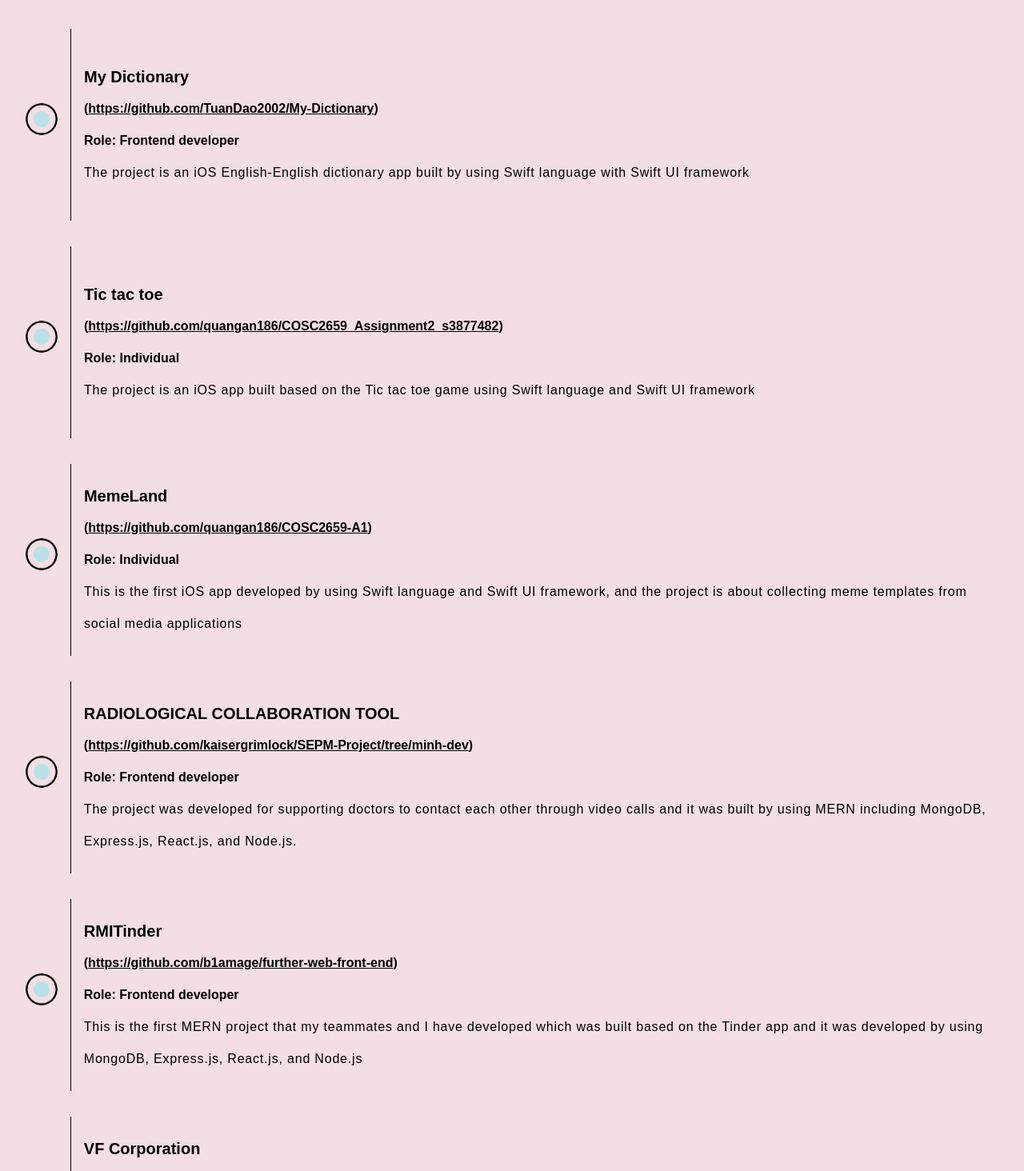
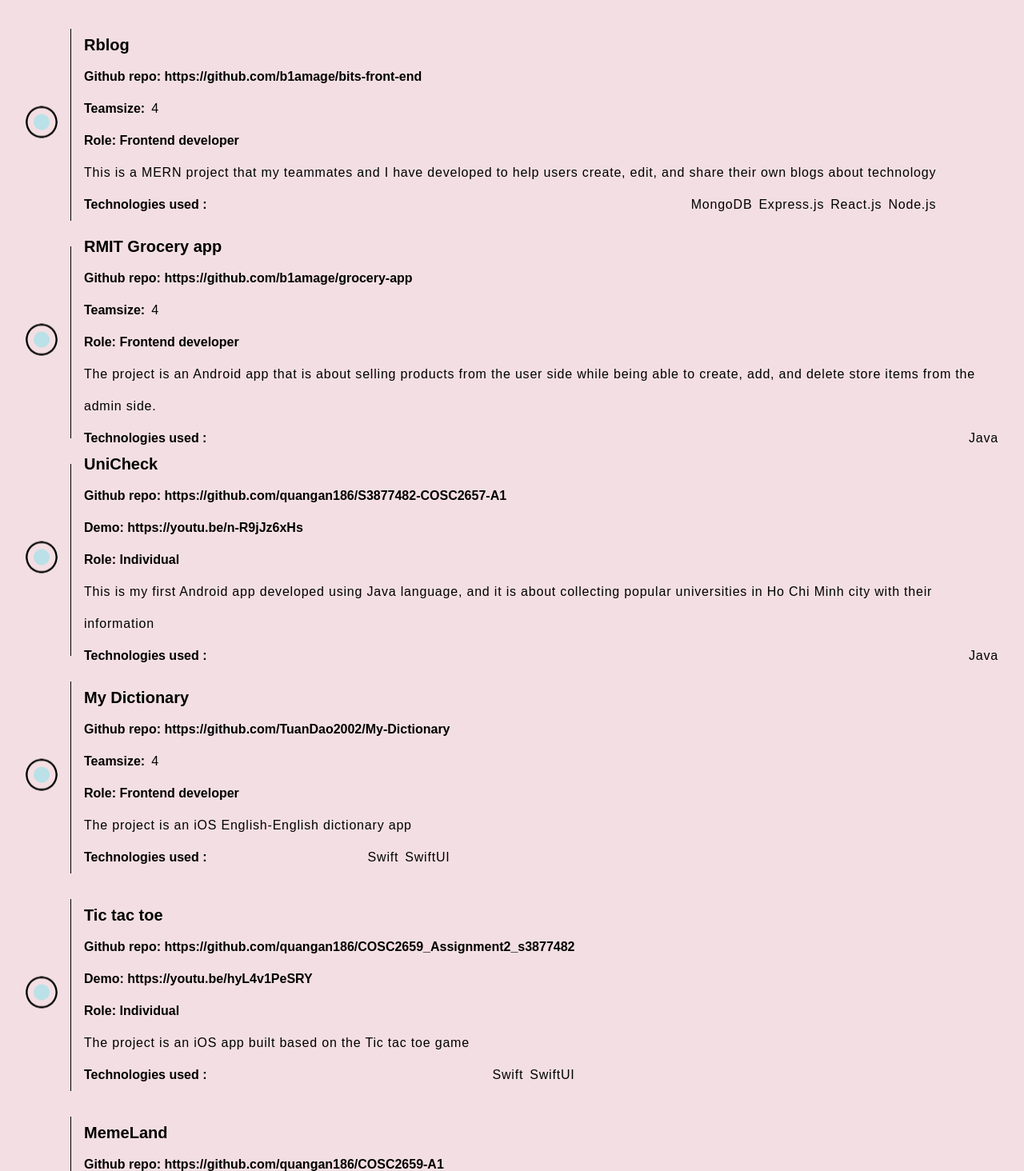
Before and after one commit to quangan186/portfolio, a React (Create React App) app: page / in a window 1280 px wide. Shown: the part 1486-2950 px from the top of the page at 80% size. Built offline with nearby package versions, Linux system fonts and the light colour scheme; the HTML template or start-up script is replaced by a standard one.

Commit message:
add project

```diff
--- a/public/index.html
+++ b/public/index.html
@@ -24,7 +24,7 @@
       work correctly both with client-side routing and a non-root public URL.
       Learn how to configure a non-root public URL by running `npm run build`.
     -->
-    <title>React App</title>
+    <title>My Portfolio</title>
   </head>
   <body>
     <noscript>You need to enable JavaScript to run this app.</noscript>
--- a/src/components/profile/Avatar.tsx
+++ b/src/components/profile/Avatar.tsx
@@ -9,7 +9,7 @@ const Avatar:React.FC = () => {
     <div className='w-1/2 flex flex-col justify-center items-center'>
       <Image children={ava} />
       <Title className='py-4 !text-[20px] text-center'>An Bui</Title>
-      <Text className='!text-[16px] text-center !font-semibold'>Web developer</Text>
+      <Text className='!text-[16px] text-center !font-semibold'>Web and Mobile developer</Text>
     </div>
   )
 }
--- a/src/components/projects/ProjectCard.tsx
+++ b/src/components/projects/ProjectCard.tsx
@@ -10,28 +10,57 @@ const ProjectCard: React.FC<ProjectCardModel> = ({
   role,
   githubLink,
   description,
-  className
+  className,
+  demo,
+  techStacks,
+  teamSize,
 }) => {
   return (
-    <div className={`flex gap-4 my-8 h-[30vh] items-center relative ${className}`}>
-      <Image children={achievement} className="max-w-[40px] max-h-[40px]" imgClassName="animate-bounce" />
+    <div
+      className={`flex gap-4 my-8 h-[30vh] items-center relative ${className}`}
+    >
+      <Image
+        children={achievement}
+        className="max-w-[40px] max-h-[40px]"
+        imgClassName="animate-bounce"
+      />
       <span className="w-[1px] h-full bg-black"></span>
       <div className="py-4 leading-10 ">
         <Title className="!text-[20px]">{title}</Title>
         <Title className="!text-[16px]">
-          (
+          Github repo:{" "}
           <a
             href={githubLink}
             target="_blank"
             rel="noreferrer"
-            className="font-semibold underline"
+            className="font-semibold hover:underline"
           >
             {githubLink}
           </a>
-          )
         </Title>
+        {demo ? (
+          <Title className="!text-[16px]">
+            Demo:{" "}
+            <a
+              href={demo}
+              target="_blank"
+              rel="noreferrer"
+              className="font-semibold hover:underline"
+            >
+              {demo}
+            </a>
+          </Title>
+        ) : (
+          <Title className="!text-[16px] flex gap-2">Teamsize: <Text className="!text-[16px] !font-normal">{teamSize}</Text></Title>
+        )}
         <Title className="!text-[16px]">Role: {role}</Title>
         <Text className="!text-[16px]">{description}</Text>
+        <div className="flex items-baseline gap-2">
+          <Title className="!text-[16px] w-fit ">Technologies used : </Title>
+          {techStacks.map((techStack: string) => {
+            return <Text className="!text-[16px]">{techStack}</Text>;
+          })}
+        </div>
       </div>
     </div>
   );
--- a/src/components/projects/ProjectList.tsx
+++ b/src/components/projects/ProjectList.tsx
@@ -6,7 +6,7 @@ const ProjectList: React.FC = () => {
   return (
     <div className=''>
         {projectList.map((project, index) => {
-          return <ProjectCard title={project.title} role={project.role} githubLink={project.githubLink} description={project.description} key={index}/>
+          return <ProjectCard teamSize={project.teamSize} techStacks={project.techStacks} demo={project.demo} title={project.title} role={project.role} githubLink={project.githubLink} description={project.description} key={index}/>
         })}
     </div>
   )
--- a/src/contents/projects.tsx
+++ b/src/contents/projects.tsx
@@ -2,39 +2,68 @@ import { ProjectModel } from "../models/projectModel";
 
 export const projectList: ProjectModel[] = [
     {
+        title: "Rblog",
+        teamSize: 4,
+        role: "Frontend developer",
+        githubLink: "https://github.com/b1amage/bits-front-end",
+        description: "This is a MERN project that my teammates and I have developed to help users create, edit, and share their own blogs about technology",
+        techStacks: ["MongoDB", "Express.js", "React.js", "Node.js"]
+    },
+    {
+        title: "RMIT Grocery app",
+        teamSize: 4,
+        role: "Frontend developer",
+        githubLink: "https://github.com/b1amage/grocery-app",
+        description: "The project is an Android app that is about selling products from the user side while being able to create, add, and delete store items from the admin side.",
+        techStacks: ["Java"]
+    },
+    {
+        title: "UniCheck",
+        role: "Individual",
+        demo: "https://youtu.be/n-R9jJz6xHs",
+        githubLink: "https://github.com/quangan186/S3877482-COSC2657-A1",
+        description: "This is my first Android app developed using Java language, and it is about collecting popular universities in Ho Chi Minh city with their information",
+        techStacks: ["Java"]
+    },
+
+    {
         title: "My Dictionary",
+        teamSize: 4,
         role: "Frontend developer",
         githubLink: "https://github.com/TuanDao2002/My-Dictionary",
-        description: "The project is an iOS English-English dictionary app built by using Swift language with Swift UI framework"
+        description: "The project is an iOS English-English dictionary app",
+        techStacks: ["Swift", "SwiftUI"]
     },
     {
         title: "Tic tac toe",
+        demo: "https://youtu.be/hyL4v1PeSRY",
         role: "Individual",
         githubLink: "https://github.com/quangan186/COSC2659_Assignment2_s3877482",
-        description: "The project is an iOS app built based on the Tic tac toe game using Swift language and Swift UI framework"
+        description: "The project is an iOS app built based on the Tic tac toe game",
+        techStacks: ["Swift", "SwiftUI"]
     },
     {
         title: "MemeLand",
         role: "Individual",
+        demo: "https://youtu.be/hyL4v1PeSRY",
         githubLink: "https://github.com/quangan186/COSC2659-A1",
-        description: "This is the first iOS app developed by using Swift language and Swift UI framework, and the project is about collecting meme templates from social media applications"
+        description: "This is the first iOS app and it is about collecting meme templates from social media applications",
+        techStacks: ["Swift", "SwiftUI"]
     },
     {
         title: "RADIOLOGICAL COLLABORATION TOOL",
+        teamSize: 4,
         role: "Frontend developer",
         githubLink: "https://github.com/kaisergrimlock/SEPM-Project/tree/minh-dev",
-        description: "The project was developed for supporting doctors to contact each other through video calls and it was built by using MERN including MongoDB, Express.js, React.js, and Node.js."
+        description: "The project was developed for supporting doctors to contact each other through video calls",
+        techStacks: ["MongoDB", "Express.js", "React.js", "Node.js"]
     },
     {
         title: "RMITinder",
+        teamSize: 4,
         role: "Frontend developer",
         githubLink: "https://github.com/b1amage/further-web-front-end",
-        description: "This is the first MERN project that my teammates and I have developed which was built based on the Tinder app and it was developed by using MongoDB, Express.js, React.js, and Node.js"
-    },
-    {
-        title: "VF Corporation",
-        role: "Individual",
-        githubLink: "https://github.com/quangan186/MindX-project",
-        description: "This is my first project that I have done since I started to learn about developing websites. The project is a game-selling website and it was built by using HTML, CSS, and JavaScript"
-    },
+        description: "This is the first MERN project that my teammates and I have developed which was built based on the Tinder app",
+        techStacks: ["MongoDB", "Express.js", "React.js", "Node.js"]
+    }
 ]
--- a/src/models/projectModel.tsx
+++ b/src/models/projectModel.tsx
@@ -1,8 +1,11 @@
 export interface ProjectModel{
     title: string,
+    demo?: string,
+    teamSize?: number
     role: string,
     githubLink: string,
-    description: string
+    description: string,
+    techStacks: string[]
 }
 
 export interface ProjectCardModel extends ProjectModel{
```
